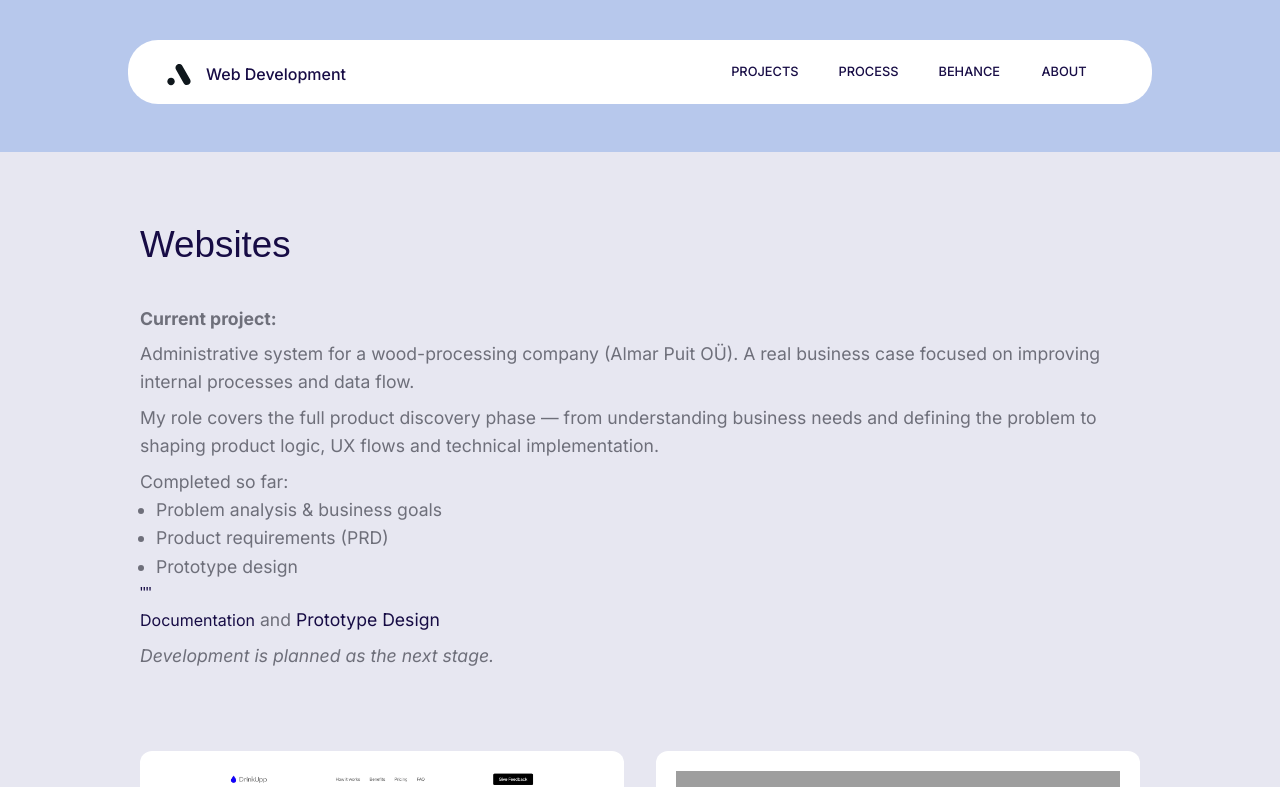
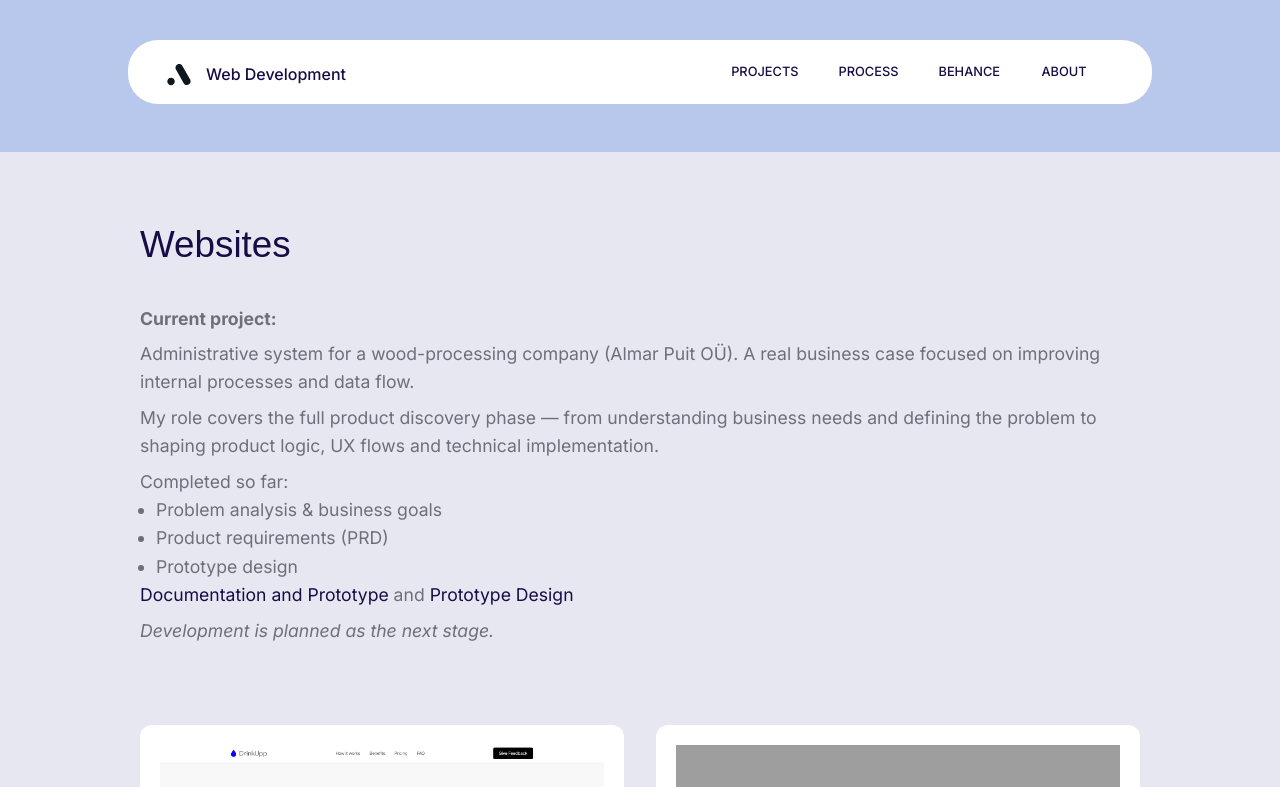
Before and after one commit to juliataro/portfolio, a React (Vite) app: page /projects/websites in a window 1280 px wide. Shown: the top 787 px of the page. Built offline with nearby package versions, Linux system fonts and the light colour scheme; grey boxes are pictures that could not be loaded; a web font is replaced by a local one.

Commit message:
Almar Puit web app  project

```diff
--- a/src/pages/websites.tsx
+++ b/src/pages/websites.tsx
@@ -104,15 +104,14 @@ export default function WebsitesPage() {
                 <li>Prototype design</li>
               </ul>
             </Typography>
-            ""
+
             <Typography>
               <Link
                 sx={{ textDecoration: "none", color: "#170c45" }}
                 underline="none"
-                variant="body1"
                 href="https://docs.google.com/document/d/1QM6ferpC5oIzlljenawGArDW3qCIoZP29-MYWaukCCQ/edit?usp=sharing"
               >
-                Documentation
+                Documentation and Prototype
               </Link>
               {" and "}
               <Link
```
